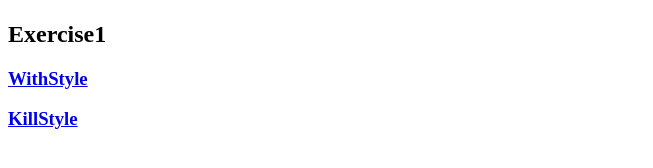
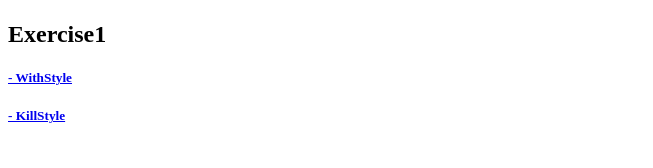
Before and after one commit to reaji/interactive2, a plain HTML site: page index.html in a window 1280 px wide. Shown: the part 624-792 px from the top of the page, without its empty margins (0-653 px from the left). Drawn offline with Linux system fonts and the light colour scheme.

Commit message:
debug links

```diff
--- a/index.html
+++ b/index.html
@@ -17,8 +17,8 @@
   <img src="deer-laurel.jpg" />
 
 <h2>Exercise1</h2>
-<h3><a href="WithStyle">WithStyle</a></h3>
-<h3><a href="KillStyle">KillStyle</a></h3>
+<h5><a href="WithStyle">- WithStyle</a></h5>
+<h5><a href="KillStyle">- KillStyle</a></h5>
 </body>
 
 </html>
```
